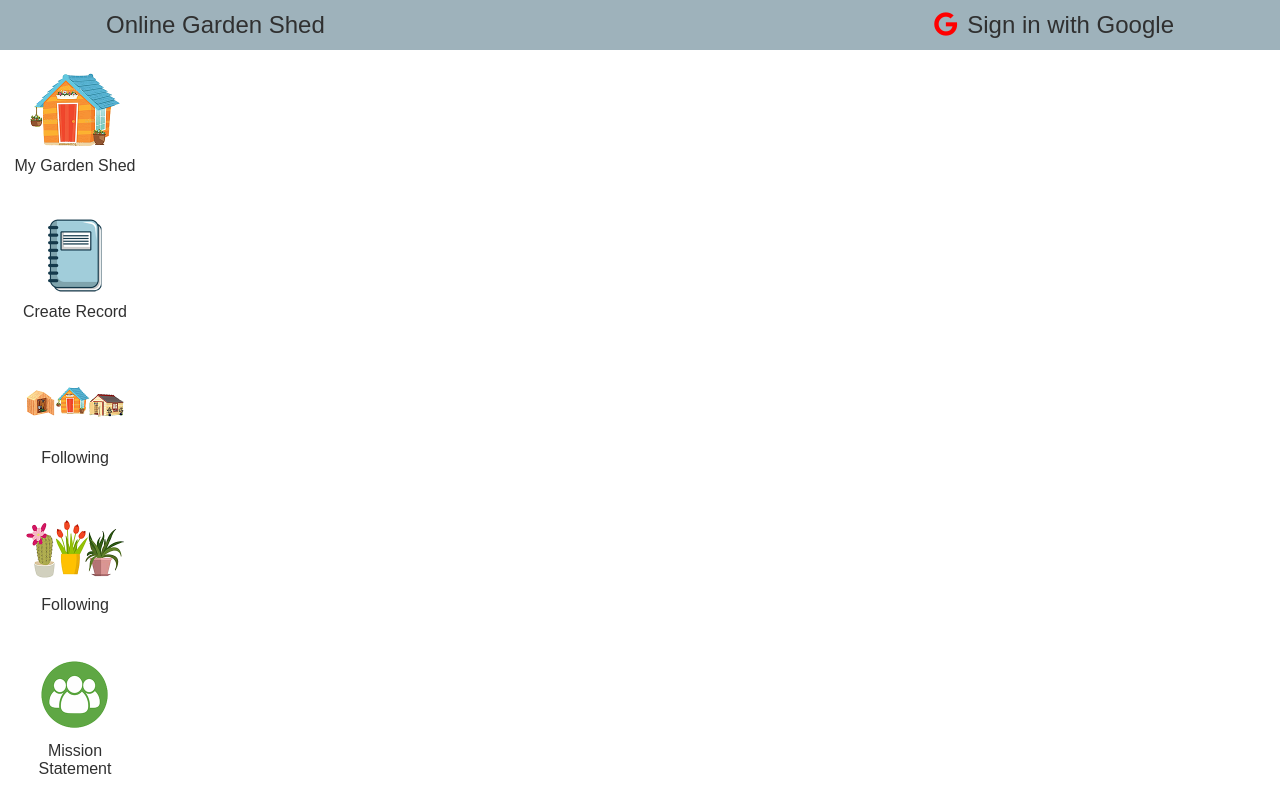
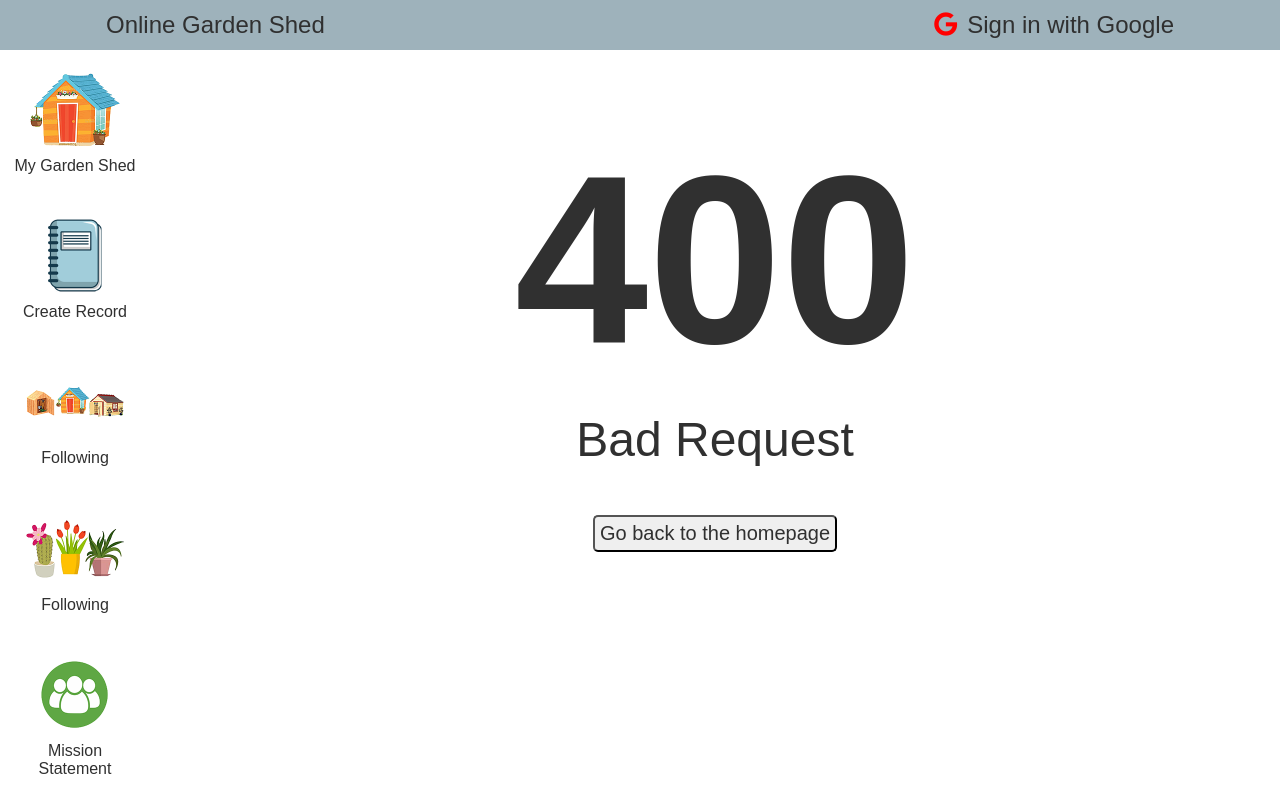
Before and after one commit to jasonkim7288/backup-online-garden-shed-client, a React (Create React App) app: page /error/400 in a window 1280 px wide. Built offline with nearby package versions, Linux system fonts and the light colour scheme; no server answers.

Commit message:
add 404 page

```diff
--- a/public/index.css
+++ b/public/index.css
@@ -241,6 +241,11 @@ aside {
 
 }
 
+@media (min-width: 576px) {
+  .guest-button {
+    font-size: 20px;
+  }
+}
 
 /* Break point for tablet */
 @media (min-width: 768px) {
@@ -255,9 +260,6 @@ aside {
   .google-login-item {
     grid-area: 5 / 7;
 
-  }
-  .guest-button {
-    font-size: 20px;
   }
 
   .google {
@@ -540,6 +542,13 @@ aside {
   justify-content: space-evenly;
 }
 
+.thumbnail-wrapper {
+  display: flex;
+  flex-direction: row;
+  justify-content: center;
+  align-items: center;
+}
+
 .thumbnail-image {
   object-fit: contain;
   max-width: 180px;
@@ -627,3 +636,31 @@ form > button {
     transform: rotate(360deg);
   }
 }
+
+/* -------Not Found------- */
+.not-found-title {
+  text-align: center;
+  font-size: 7em;
+  margin-top: 0.3em;
+}
+
+.not-found-message {
+  text-align: center;
+  font-size: 1em;
+  margin-top: 0.3em;
+}
+
+.not-found-button {
+  margin: 3em auto;
+  text-align: center;
+}
+
+@media (min-width: 576px) {
+  .not-found-title {
+    font-size: 15em;
+  }
+
+  .not-found-message {
+    font-size: 3em;
+  }
+}
--- a/src/App.js
+++ b/src/App.js
@@ -19,6 +19,7 @@ import MyGardenShed from './components/MyGardenShed';
 import FollowingPlants from './components/FollowingPlants';
 import MissionStatement from './components/MissionStatement';
 import HamburgerMenu from './components/HamburgerMenu';
+import PageError from './components/PageError';
 
 
 
@@ -69,6 +70,9 @@ const App = () => {
               <Route path="/sheds/:shedId" component={PlantRecords} />
               <Route path="/sheds" component={GardenSheds} />
               <Route path="/search" component={SearchPlant} />
+              <Route path="/error/404" render={() => <PageError code={404}/>} />
+              <Route path="/error/400" render={() => <PageError code={400}/>} />
+              <Route render={() => <PageError code={404}/>} />
             </Switch>
           </div>
         </section>
--- a/src/components/FormLog.js
+++ b/src/components/FormLog.js
@@ -173,9 +173,10 @@ const FormLog = ({ action }) => {
           filePaths && filePaths.length > 0 &&
           <>
             <p id="select-main-image">Select Main Image</p>
-            <div className="radio-wrapper">
+            <div className="thumbnails-wrapper">
               {
                 filePaths.map((file, index) => (
+                  <div className="thumbnail-wrapper">
                   <input
                     type="radio"
                     className="thumbnail-radio-button  add-hover"
@@ -185,14 +186,9 @@ const FormLog = ({ action }) => {
                     onChange={handleChangeMain}
                     checked={index === currentIndex}
                   />
-                ))
-              }
-            </div>
-            <div className="thumbnails-wrapper">
-              {
-                filePaths.map((file, index) => (
                   <img key={index} className="thumbnail-image add-hover" src={file} alt="thumbnail" data-value={index}
                   onClick={handleChangeMain}/>
+                  </div>
                 ))
               }
             </div>
--- /dev/null
+++ b/src/components/PageError.js
@@ -0,0 +1,36 @@
+import React from 'react';
+import { useHistory } from 'react-router-dom';
+
+
+const PageError = ({ code }) => {
+  let history = useHistory();
+
+  const title = code ? code : 404;
+  let msg = '';
+
+  switch (code) {
+    case 400:
+      msg = 'Bad Request';
+      break;
+    case 404:
+    default:
+      msg = 'Page Not Found';
+      break;
+  }
+
+  const handleClick = () => {
+    history.push('/');
+  }
+
+  return (
+    <div>
+      <h1 className="not-found-title">{title}</h1>
+      <p  className="not-found-message">{msg}</p>
+      <div className="not-found-button">
+        <button className="guest-button add-hover" onClick={handleClick}>Go back to the homepage</button>
+      </div>
+    </div>
+  );
+};
+
+export default PageError;
--- a/src/components/PlantRecords.js
+++ b/src/components/PlantRecords.js
@@ -1,11 +1,13 @@
 import React, { useState, useEffect } from 'react';
-import { useParams } from 'react-router-dom';
+import { useHistory, useParams } from 'react-router-dom';
 import api from '../config/api';
+import { handleError } from '../utilities/errorHandler';
 import PlantThumbnail from './PlantThumbnail';
 
 const PlantRecords = () => {
   const [shed, setShed] = useState(null);
   const { shedId } = useParams();
+  let history = useHistory();
   useEffect(() => {
     const findShed = async () => {
       try {
@@ -17,6 +19,7 @@ const PlantRecords = () => {
         }
       } catch (error) {
         console.log(error.response);
+        handleError(error, history);
       }
     }
     findShed();
--- /dev/null
+++ b/src/utilities/errorHandler.js
@@ -0,0 +1,13 @@
+export const handleError = (err, history) => {
+  const { response: res } = err;
+  if (res) {
+    switch (res.status) {
+      case 400:
+        history.push('/error/400');
+        break;
+      case 404:
+      default:
+        history.push('/error/404');
+    }
+  }
+};
```
